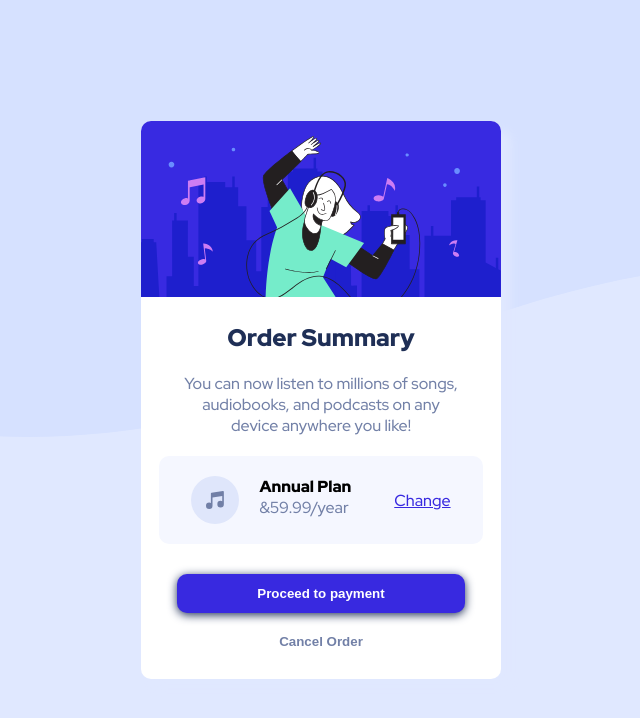
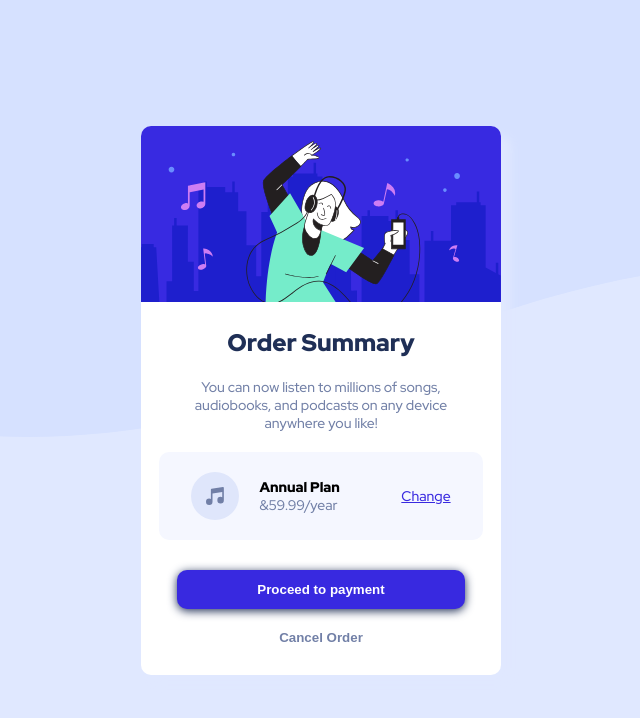
Before and after one commit to notabhishekrai/order-summary-component-challenge, a plain HTML site: page index.html in a window 1280 px wide. Shown: the whole page, without its empty margins (319-959 px from the left). Drawn offline with Linux system fonts and the light colour scheme.

Commit message:
corrected font size of texts

```diff
--- a/scss/index.scss
+++ b/scss/index.scss
@@ -50,6 +50,7 @@ body {
         font-weight: 900;
       }
       p {
+        font-size: 14px;
         margin-bottom: 10px;
         color: $desaturated-blue;
       }
@@ -69,20 +70,24 @@ body {
         align-items: center;
 
         figure {
+          align-items: center;
           display: flex;
           gap: 20px;
 
           figcaption {
             p:nth-child(1) {
               font-weight: 900;
+              font-size: 14px;
             }
             p:nth-child(2) {
+              font-size: 14px;
               color: $desaturated-blue;
             }
           }
         }
 
         a {
+          font-size: 14px;
           color: $bright-blue;
           &:hover {
             text-decoration: none;
```
Also changed, not shown: css/index.css, 1 other file.
